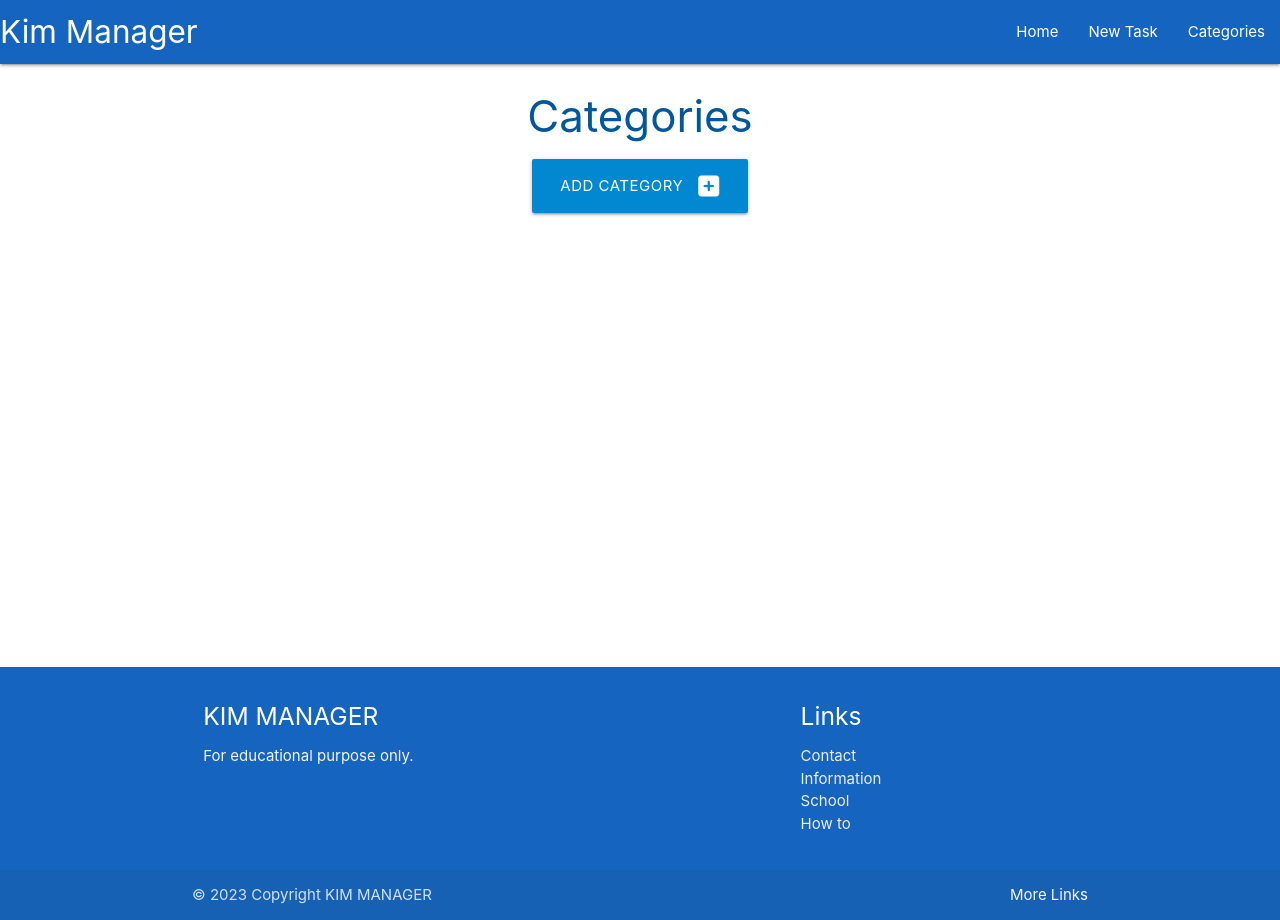
After one commit to KimBergstroem/Flask-SQLalchemy, a Flask app: page /categories in a window 1280 px wide. The commit adds this page. Run offline with Flask 3, Linux system fonts and the light colour scheme.

Commit message:
Add: new html pages

```diff
--- a/taskmanager/routes.py
+++ b/taskmanager/routes.py
@@ -6,3 +6,14 @@ from taskmanager.models import Category, Task
 @app.route("/")
 def home():
     return render_template("tasks.html")
+
+
+@app.route("/categories")
+def categories():
+    return render_template("categories.html")
+
+
+# GET AND POST IS NEEDED TO HAVE THE STUFF INTO DATABASE
+@app.route("/add_category", methods=["GET", "POST"])
+def add_category():
+    return render_template("add_category.html")
--- a/taskmanager/static/js/script.js
+++ b/taskmanager/static/js/script.js
@@ -1,5 +1,3 @@
-/* JAVASCRIPT SCRIPT FOR MY TASKMANAGER PROJECT */
-
 document.addEventListener('DOMContentLoaded', function () {
     var sidenav = document.querySelectorAll('.sidenav');
     M.Sidenav.init(sidenav);
--- /dev/null
+++ b/taskmanager/templates/add_category.html
@@ -0,0 +1,5 @@
+{% extends "base.html" %} {% block content %}
+
+<h3 class="light-blue-text text-darken-4 center-align">Add Category</h3>
+
+{% endblock %}
--- a/taskmanager/templates/base.html
+++ b/taskmanager/templates/base.html
@@ -29,14 +29,14 @@
       <!-- top navbar -->
       <nav>
         <div class="nav-wrapper blue darken-3">
-          <a href="#!" class="brand-logo">Kim Manager</a>
+          <a href="{{ url_for('home') }}" class="brand-logo">Kim Manager</a>
           <a href="#" data-target="mobile-demo" class="sidenav-trigger"
-            ><i class="fas fa-bar"></i
+            ><i class="fas fa-bars"></i
           ></a>
           <ul class="right hide-on-med-and-down">
             <li><a href="{{ url_for('home') }}">Home</a></li>
             <li><a href="">New Task</a></li>
-            <li><a href="">Categories</a></li>
+            <li><a href="{{ url_for('categories') }}">Categories</a></li>
           </ul>
         </div>
       </nav>
@@ -44,7 +44,7 @@
       <ul class="sidenav" id="mobile-demo">
         <li><a href="{{ url_for('home') }}">Home</a></li>
         <li><a href="">New Task</a></li>
-        <li><a href="">Categories</a></li>
+        <li><a href="{{ url_for('categories') }}">Categories</a></li>
       </ul>
     </header>
     <!-- HEADER SECTION ENDS HERE -->
@@ -87,6 +87,6 @@
 
     <!-- Compiled and minified JavaScript -->
     <script src="https://cdnjs.cloudflare.com/ajax/libs/materialize/1.0.0/js/materialize.min.js"></script>
-    <script src="{{ url_for('static', filename='js/script.js') }}"></script>
+    <script src="{{ url_for('static', filename='js/script.js')}}"></script>
   </body>
 </html>
--- /dev/null
+++ b/taskmanager/templates/categories.html
@@ -0,0 +1,16 @@
+{% extends "base.html" %} {% block content %}
+
+<h3 class="light-blue-text text-darken-4 center-align">Categories</h3>
+
+<div class="row">
+  <div class="col s12 center-align">
+    <a
+      href="{{ url_for('add_category') }}"
+      class="btn-large light-blue darken-2"
+    >
+      Add Category <i class="fas fa-plus-square right"></i>
+    </a>
+  </div>
+</div>
+
+{% endblock %}
```
